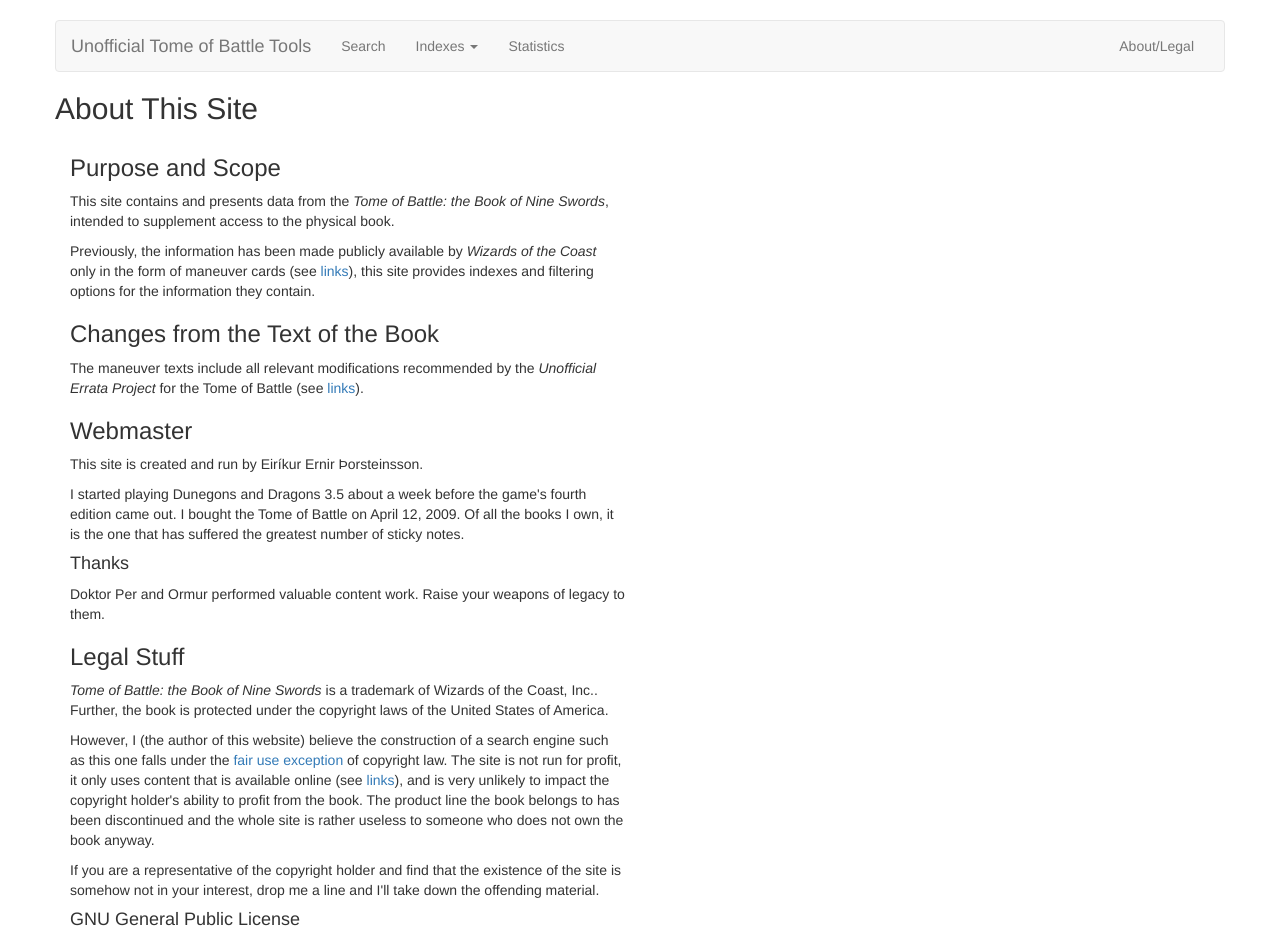
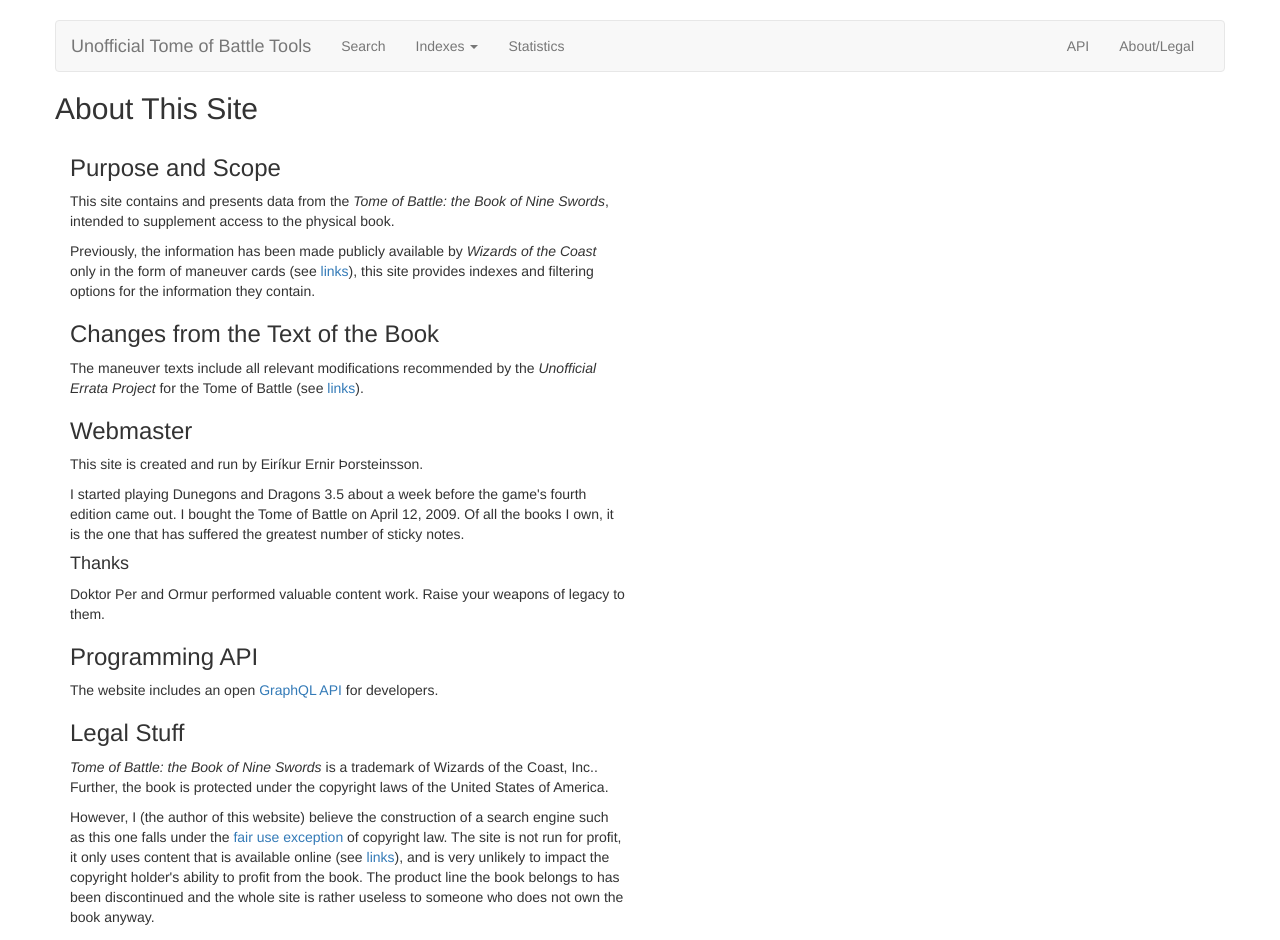
Before and after one commit to Ernir/tome-of-battle-tools, a Django app: page /about/ in a window 1280 px wide. Shown: the top 940 px of the page. Run offline with Django 3.2, Linux system fonts and the light colour scheme; data that the repository does not hold is empty; some libraries are stand-ins or nearby versions.

Commit message:
Add a link to the GraphiQL API to the front page

```diff
--- a/TomeOfBattle/urls.py
+++ b/TomeOfBattle/urls.py
@@ -7,5 +7,5 @@ from graphene_django.views import GraphQLView
 urlpatterns = [
     url(r"^", include("search_engine.urls")),
     path("admin", admin.site.urls),
-    path("graphql", csrf_exempt(GraphQLView.as_view(graphiql=True))),
+    path("graphql", csrf_exempt(GraphQLView.as_view(graphiql=True)), name="graphql"),
 ]
--- a/search_engine/templates/about.html
+++ b/search_engine/templates/about.html
@@ -18,6 +18,10 @@
         <h4>Thanks</h4>
         <p>Doktor Per and Ormur performed valuable content work. Raise your weapons of legacy to them.</p>
 
+        <h3>Programming API</h3>
+
+        <p>The website includes an open <a href="{% url "graphql" %}">GraphQL API</a> for developers.</p>
+
         <h3 id="legal">Legal Stuff</h3>
 
         <p><em>Tome of Battle: the Book of Nine Swords</em> is a trademark of Wizards of the Coast, Inc.. Further, the book is protected under the copyright laws of the United States of America. </p>
--- a/search_engine/templates/navbar.html
+++ b/search_engine/templates/navbar.html
@@ -31,6 +31,7 @@
                 <li><a href="{% url "statistics" %}">Statistics</a></li>
             </ul>
             <ul class="nav navbar-nav navbar-right">
+                <li><a href="{% url "graphql" %}">API</a></li>
                 <li><a href="{% url "about" %}">About/Legal</a></li>
             </ul>
         </div>
```
